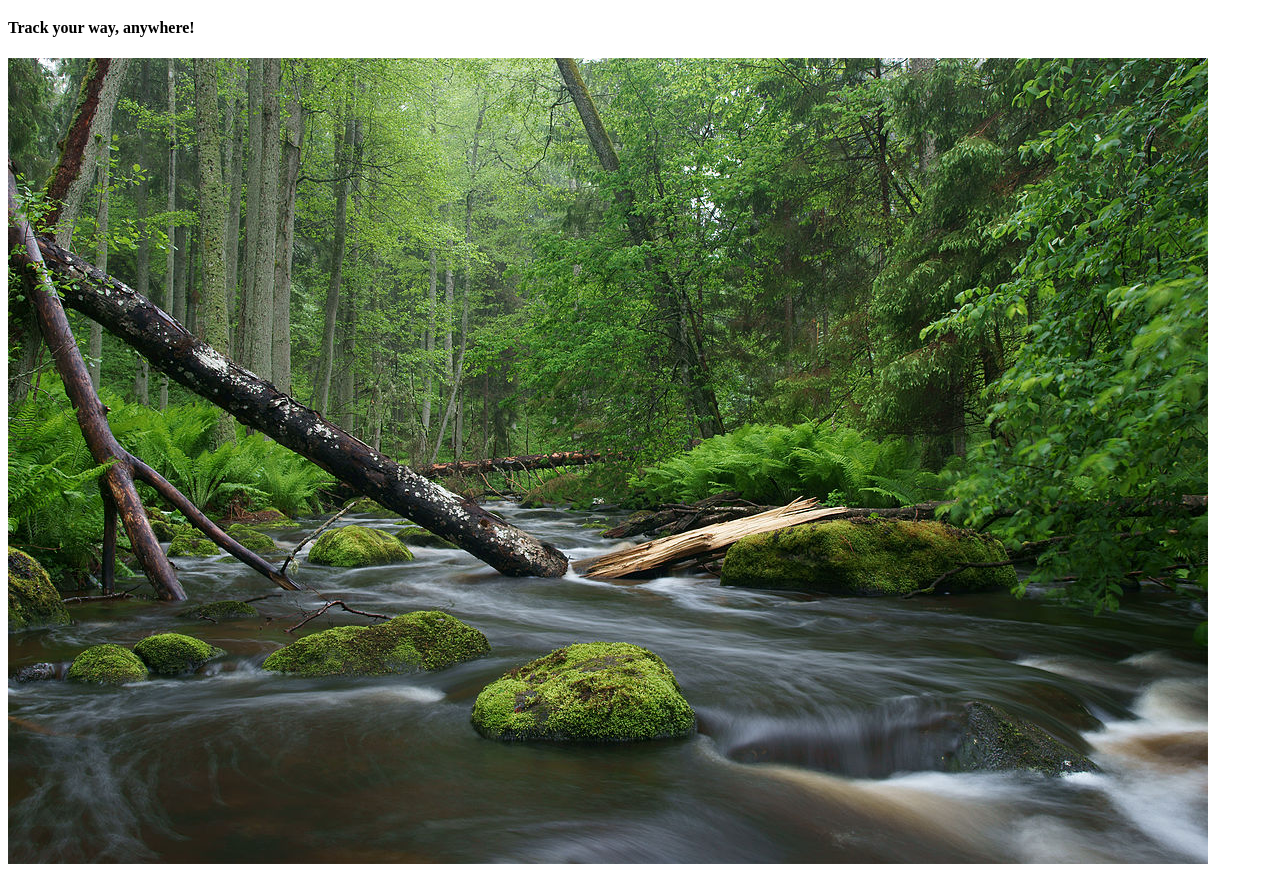
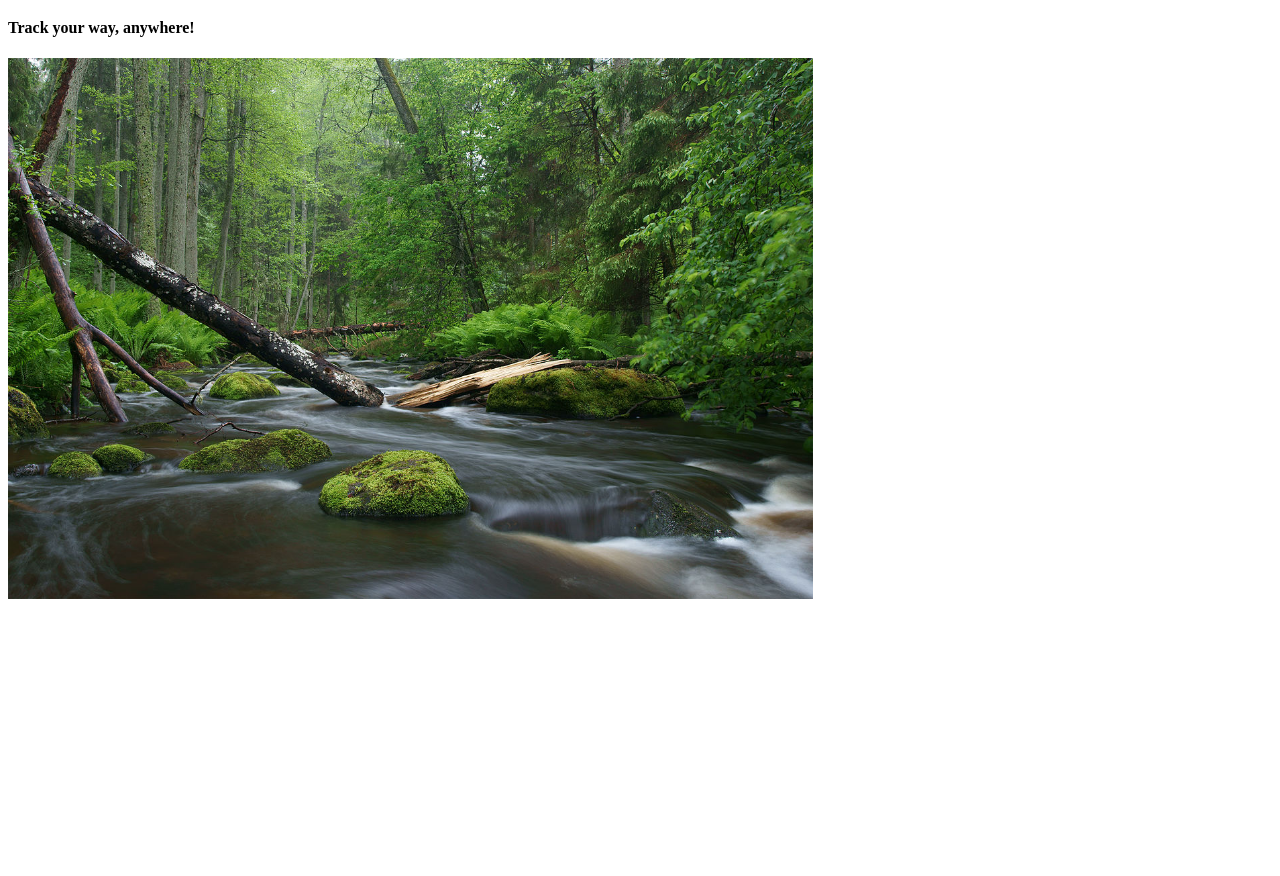
Before and after one commit to Squigole/squigole.github.io, a plain HTML site: page index.html in a window 1280 px wide. Shown: the part 61-937 px from the top of the page. After the commit the page ends 800 px from the top, so only its background shows below. Drawn offline with Linux system fonts and the light colour scheme.

Commit message:
changed image height

```diff
--- a/index.html
+++ b/index.html
@@ -31,7 +31,7 @@
                 <h4>Track your way, anywhere!</h4>
             </div>
             <div class="backgroundPhoto">
-                <img src="assets/nature.jpg" alt="Test">
+                <img src="assets/nature.jpg" alt="Test" height="541px">
             </div>
         </div>
         <div class="page-content">
```
